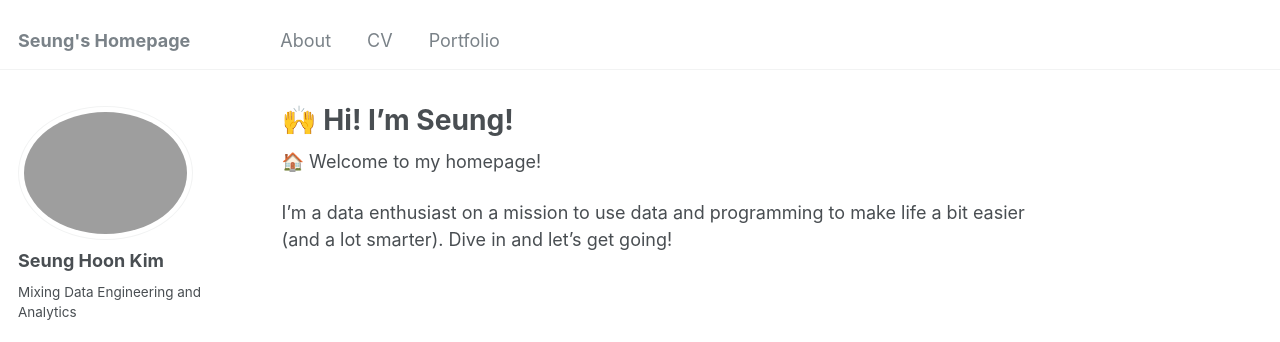
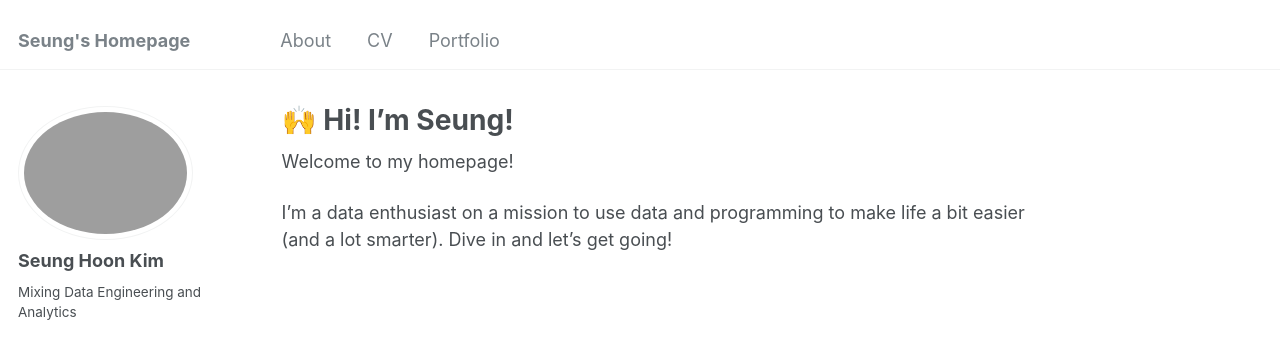
Before and after one commit to seunghoonkim1/seunghoonkim1.github.io, a Jekyll site: the page built from _pages/about.md, in a window 1280 px wide. Shown: the top 342 px of the page. Built offline with Jekyll 4.4.1, drawn with Linux system fonts in a browser that asks for light colours.

```diff
--- a/_pages/about.md
+++ b/_pages/about.md
@@ -8,7 +8,7 @@ redirect_from:
   - /about.html
 ---
 
-🏠 Welcome to my homepage!
+Welcome to my homepage!
 
 I'm a data enthusiast on a mission to use data and programming to make life a bit easier (and a lot smarter).
 Dive in and let's get going!
```
